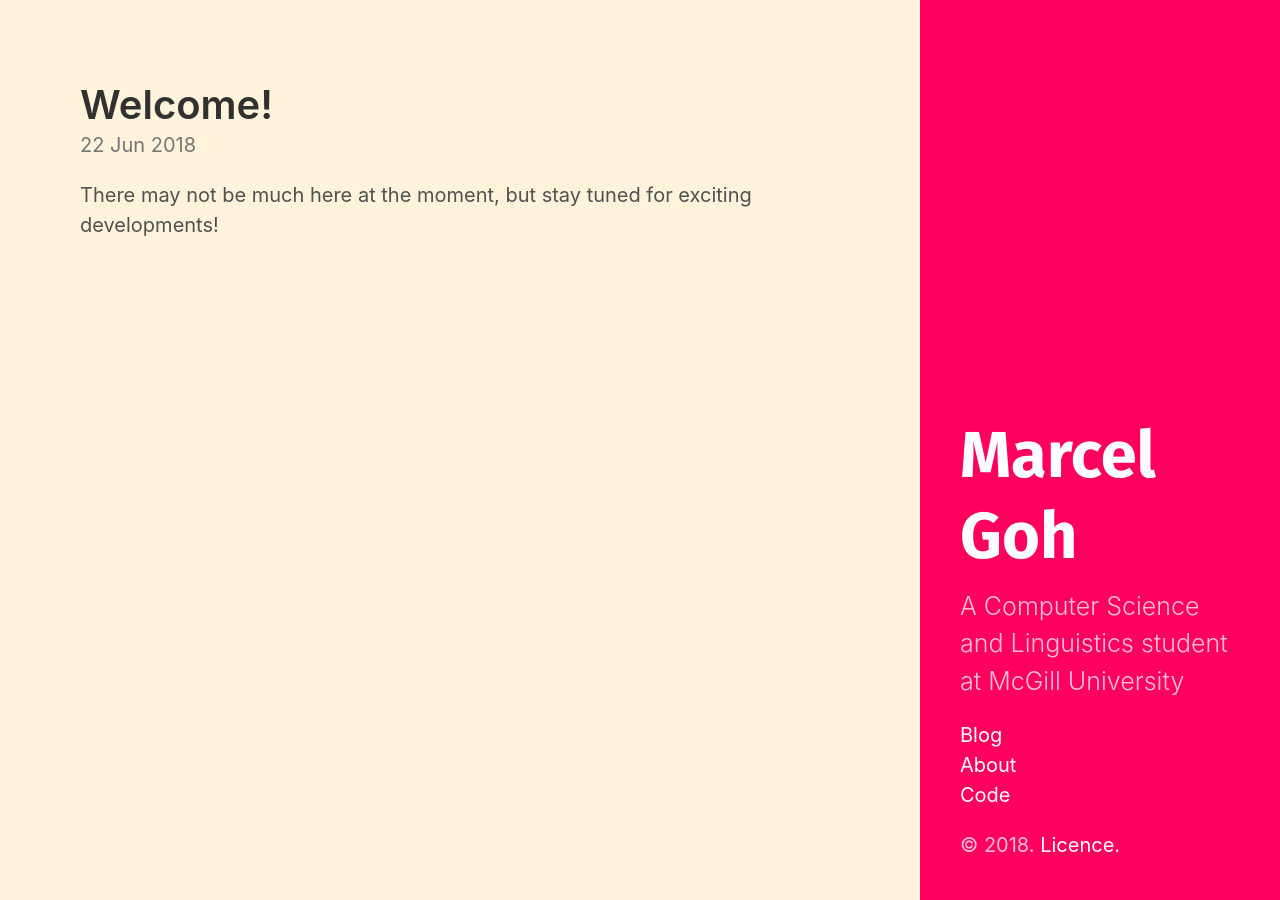
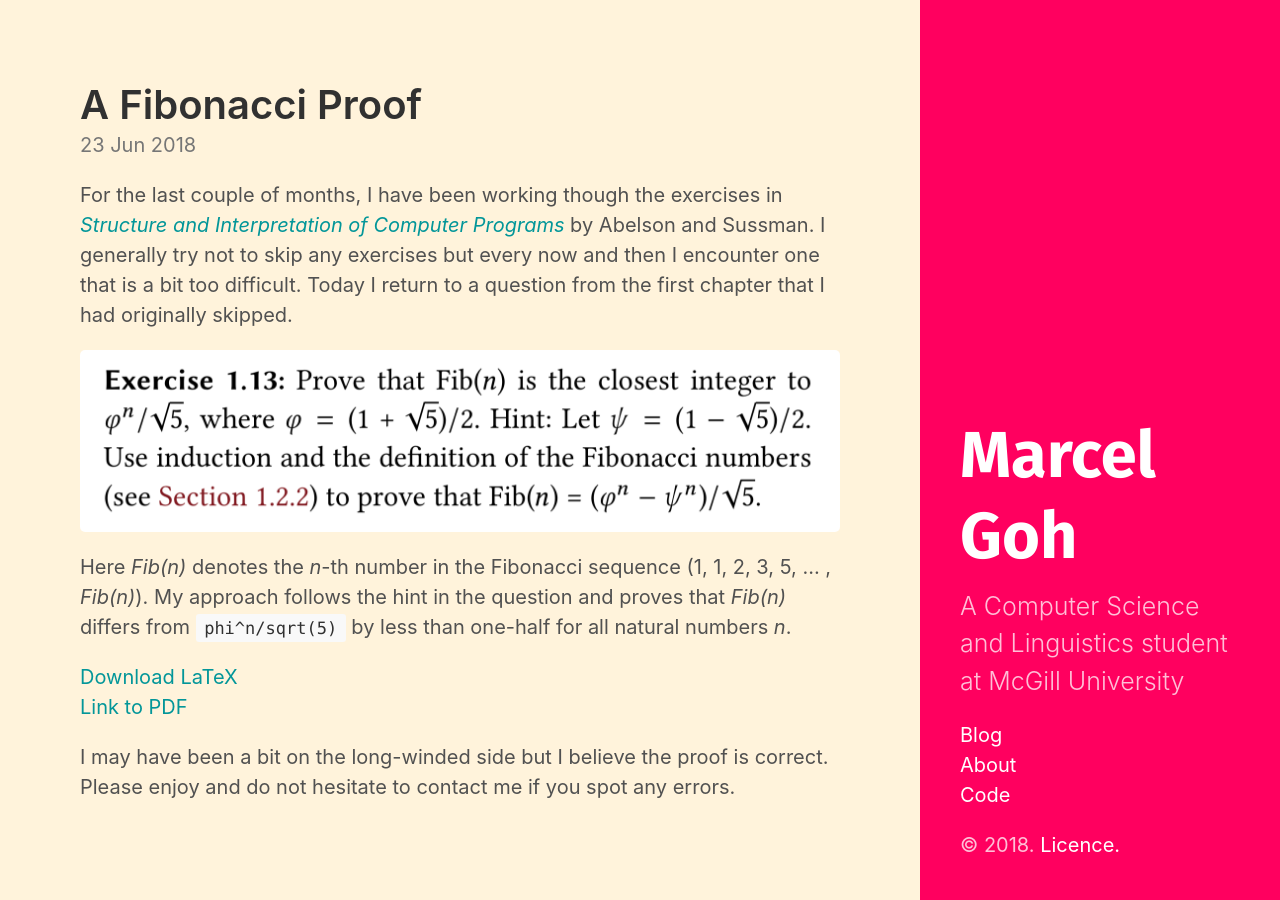
Before and after one commit to marcelgoh/marcelgoh.github.io, a Jekyll site: the page built from index.html, in a window 1280 px wide. Built offline with Jekyll 4.4.1, drawn with Linux system fonts in a browser that asks for light colours; the list of posts is cut into pages by our own code.

Commit message:
added fibonacci post

```diff
--- a/_config.yml
+++ b/_config.yml
@@ -7,6 +7,8 @@ title:            'Marcel Goh'
 # tagline:        ''
 description:      'A Computer Science and Linguistics student at McGill University'
 # url:            https://marcelgoh.github.io
+
+# baseurl:        https://marcelgoh.github.io
 
 author:
   name:           'Marcel Goh'
--- a/_includes/sidebar.html
+++ b/_includes/sidebar.html
@@ -14,7 +14,7 @@
 
   <p>
     <a class="side-link"
-       href="{{ site.baseurl }}index.html">Blog</a><br/>
+       href="{{ site.baseurl }}/">Blog</a><br/>
     <a class="side-link"
        href="{{ site.baseurl }}/about/">About</a><br/>
     <a class="side-link"
--- a/_posts/2018-06-22-welcome.md
+++ /dev/null
@@ -1,7 +0,0 @@
----
-layout: post
-title: Welcome!
-excerpt_separator:  <!--more-->
----
-
-There may not be much here at the moment, but stay tuned for exciting developments!
--- /dev/null
+++ b/_posts/2018-06-23-fibonacci.md
@@ -0,0 +1,15 @@
+---
+layout: post
+title: A Fibonacci Proof
+excerpt_separator:  <!--more-->
+---
+For the last couple of months, I have been working though the exercises in [*Structure and Interpretation of Computer Programs*](https://mitpress.mit.edu/sites/default/files/sicp/index.html) by Abelson and Sussman. I generally try not to skip any exercises but every now and then I encounter one that is a bit too difficult. Today I return to a question from the first chapter that I had originally skipped.
+
+![ex1-13](/media/fibonacci/ex1-13.png){: .center-image}
+
+Here *Fib(n)* denotes the *n*-th number in the Fibonacci sequence (1, 1, 2, 3, 5, ... , *Fib(n)*). My approach follows the hint in the question and proves that *Fib(n)* differs from `phi^n/sqrt(5)` by less than one-half for all natural numbers *n*.
+
+[Download LaTeX](/media/fibonacci/proof.tex)
+[Link to PDF](/media/fibonacci/proof.pdf)
+
+I may have been a bit on the long-winded side but I believe the proof is correct. Please enjoy and do not hesitate to contact me if you spot any errors.
```
Also changed, not shown: media/fibonacci/ex1-13.png (added), 2 other files.
